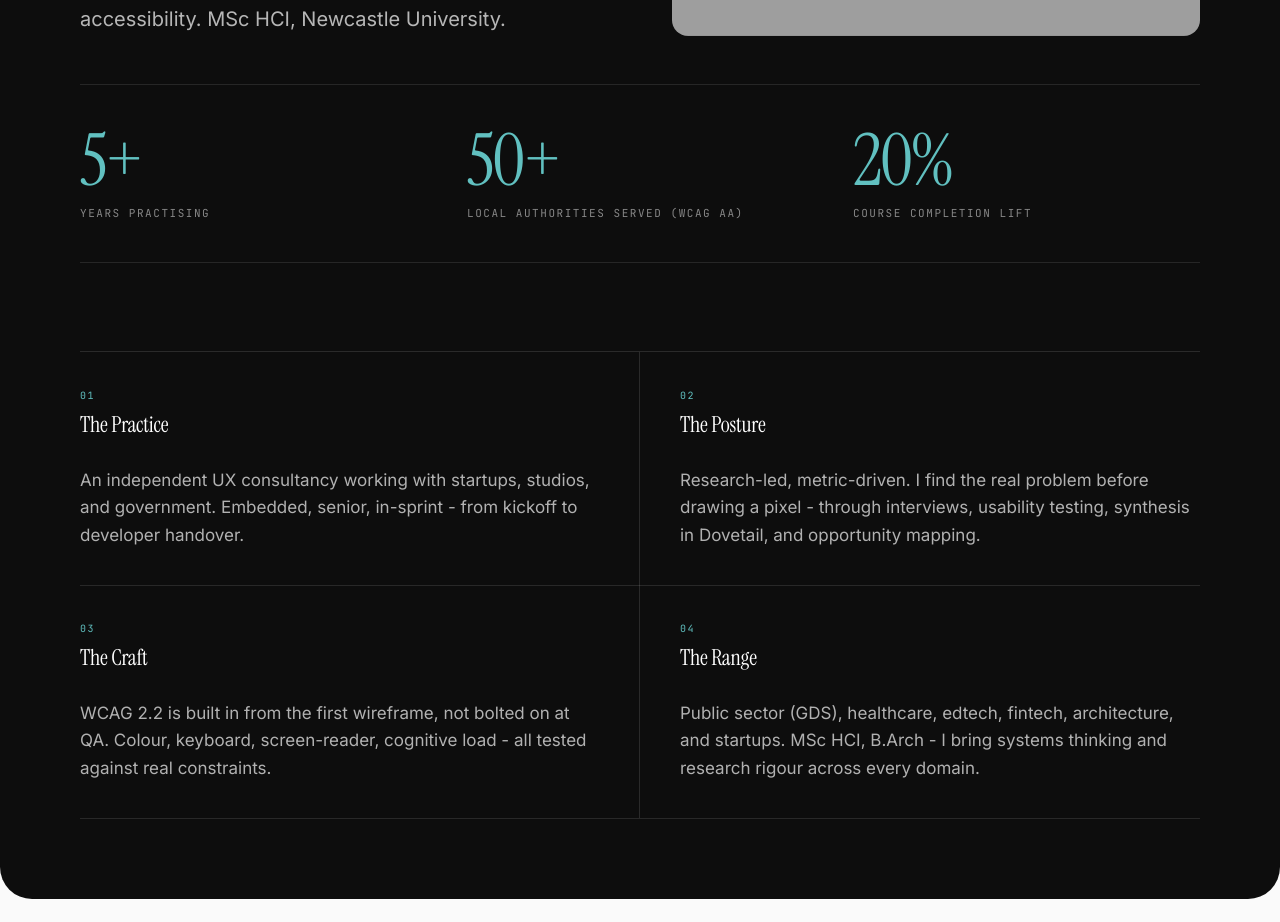
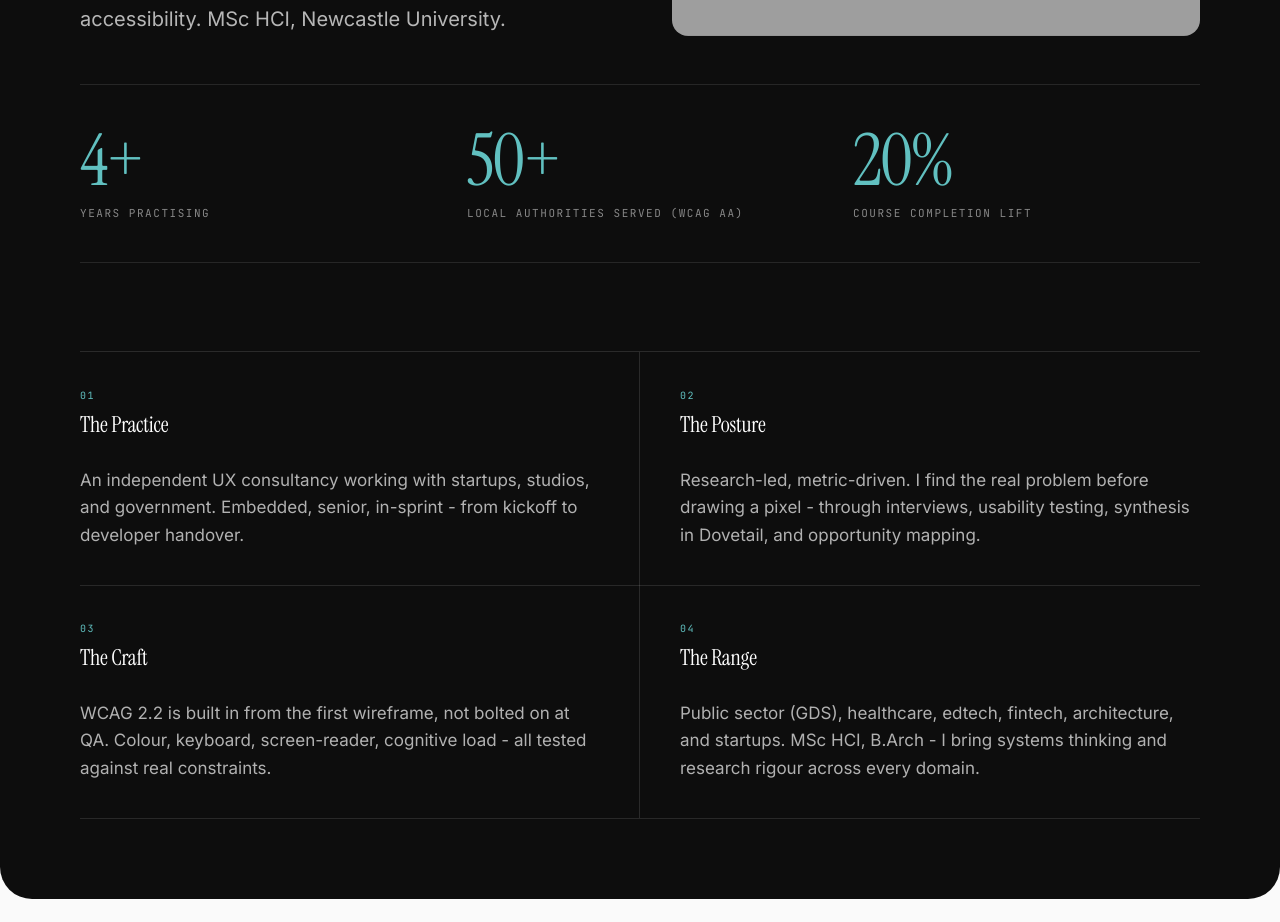
Before and after one commit to IshwaryaSuresh/ishwarya-portfolio, a React (Vite) app: page / in a window 1280 px wide. Shown: the part 3287-4209 px from the top of the page. Built offline with nearby package versions, Linux system fonts and the light colour scheme; grey boxes are pictures that could not be loaded.

Commit message:
Update years practising from 5+ to 4+
Co-Authored-By: Claude Sonnet 4.6 <noreply@anthropic.com>

```diff
--- a/src/components/NumbersAbout.tsx
+++ b/src/components/NumbersAbout.tsx
@@ -37,7 +37,7 @@ export default function NumbersAbout() {
         </div>
 
         <div className="stats">
-          <div data-reveal="up" data-delay="0"><Stat target={5} suffix="+" label="Years practising" start={inView} /></div>
+          <div data-reveal="up" data-delay="0"><Stat target={4} suffix="+" label="Years practising" start={inView} /></div>
           <div data-reveal="up" data-delay="100"><Stat target={50} suffix="+" label="Local Authorities served (WCAG AA)" start={inView} /></div>
           <div data-reveal="up" data-delay="200"><Stat target={20} suffix="%" label="Course completion lift" start={inView} /></div>
         </div>
```
